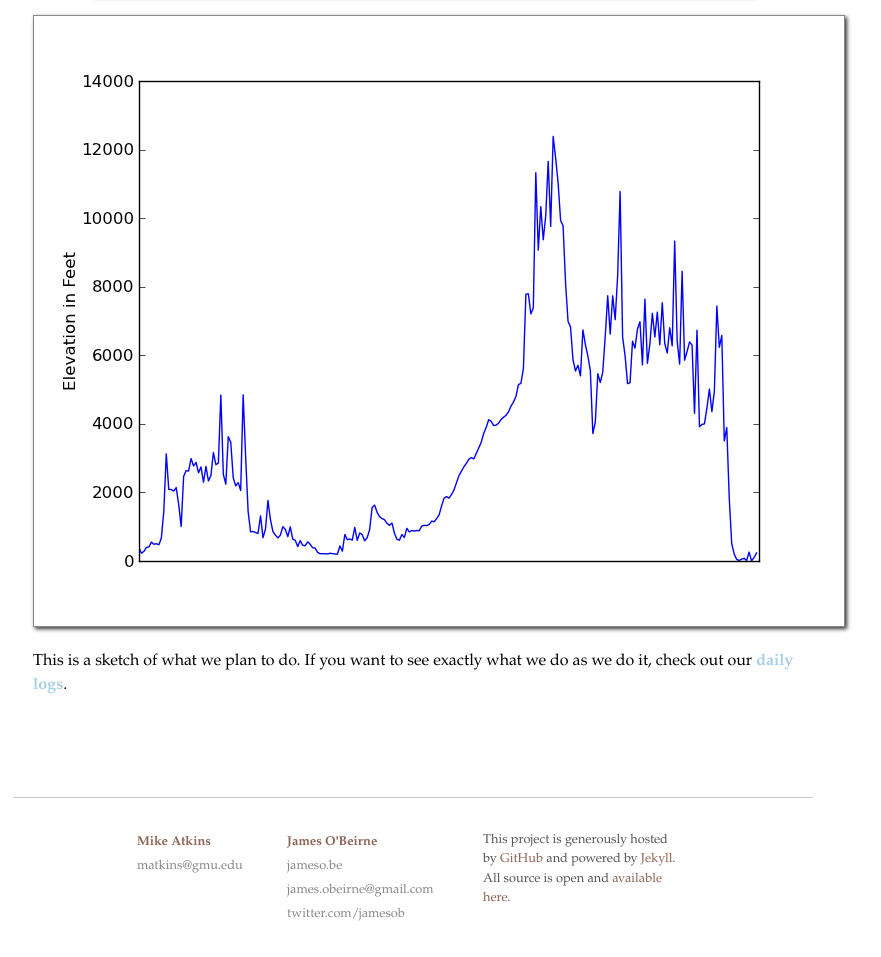
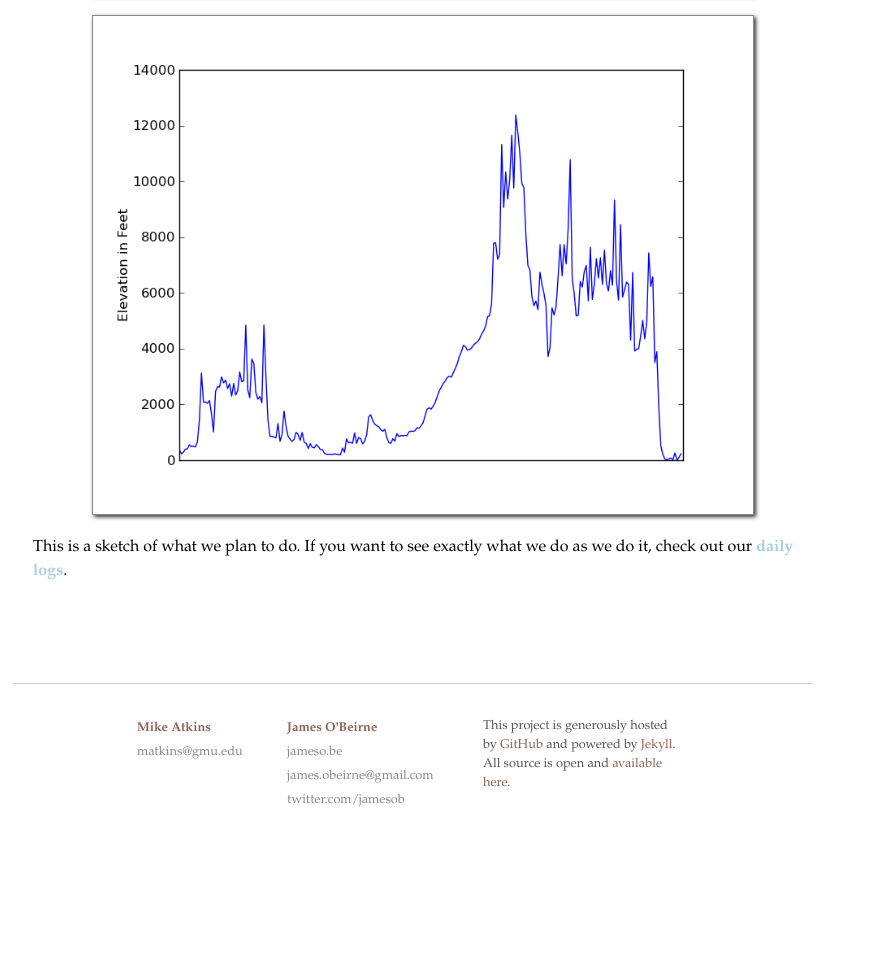
Before and after one commit to jamesob/biketrip, a Jekyll site: the page built from route.html, in a window 1280 px wide. Shown: the part 753-1710 px from the top of the page, without its empty margins (227-1108 px from the left). Built offline with Jekyll 4.4.1, drawn with Linux system fonts in a browser that asks for light colours; after the commit the page ends 1595 px from its top, so only the background shows below that.

Commit message:
centered usaEle

```diff
--- a/css/layout.css
+++ b/css/layout.css
@@ -101,10 +101,13 @@
   height: 400px;
 }
 
+#usaMap, #usaEle {
+  width: 650px;
+  margin-bottom: 20px;
+}
+
 #usaMap {
-  width: 650px;
   height: 400px;
-  margin-bottom: 20px;
 }
 
 /* footer */
--- a/css/presentation.css
+++ b/css/presentation.css
@@ -214,6 +214,10 @@
   border-bottom-right-radius: 15px;
 }
 
+/* misc divs */
+
+/* footer stuff */
+
 #footer {
   font-size: 0.8em;
   padding-bottom: 100px;
--- a/route.html
+++ b/route.html
@@ -13,7 +13,7 @@
   loadKML('http://maps.google.com/maps/ms?hl=en&ie=UTF8&msa=0&msid=203384579587508079739.0004a13c28b9b49f602a3&ll=27.527758,-93.955078&spn=94.094032,71.806641&z=4&lci=bike&output=kml');
 </script>
 
-<img id="usaEle" class="elevation" src="images/eleprof/usa.png"/>
+<img id="usaEle" class="elevation blockCenter" src="images/eleprof/usa.png"/>
 
 <p>This is a sketch of what we plan to do. If you want to see exactly what we
 do as we do it, check out our <a href="/logs.html">daily logs</a>.
```
